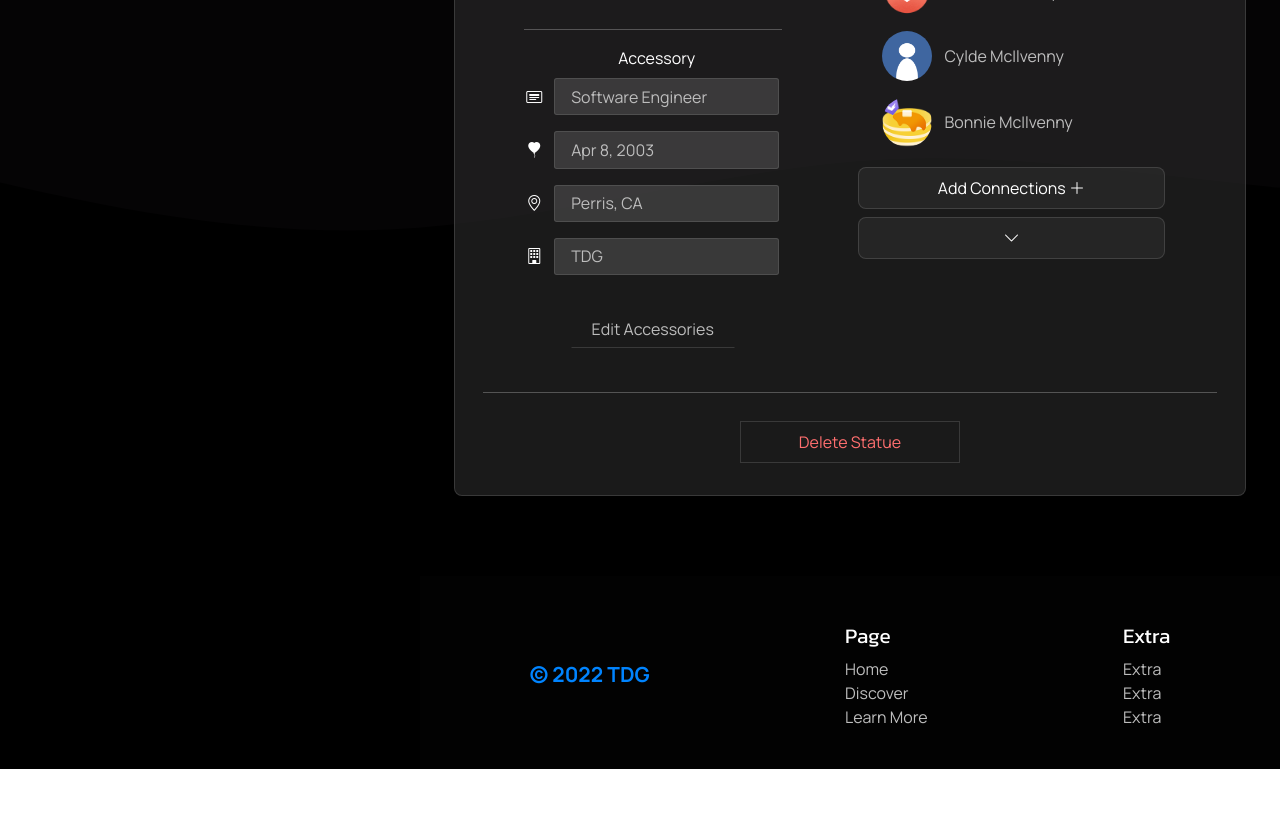
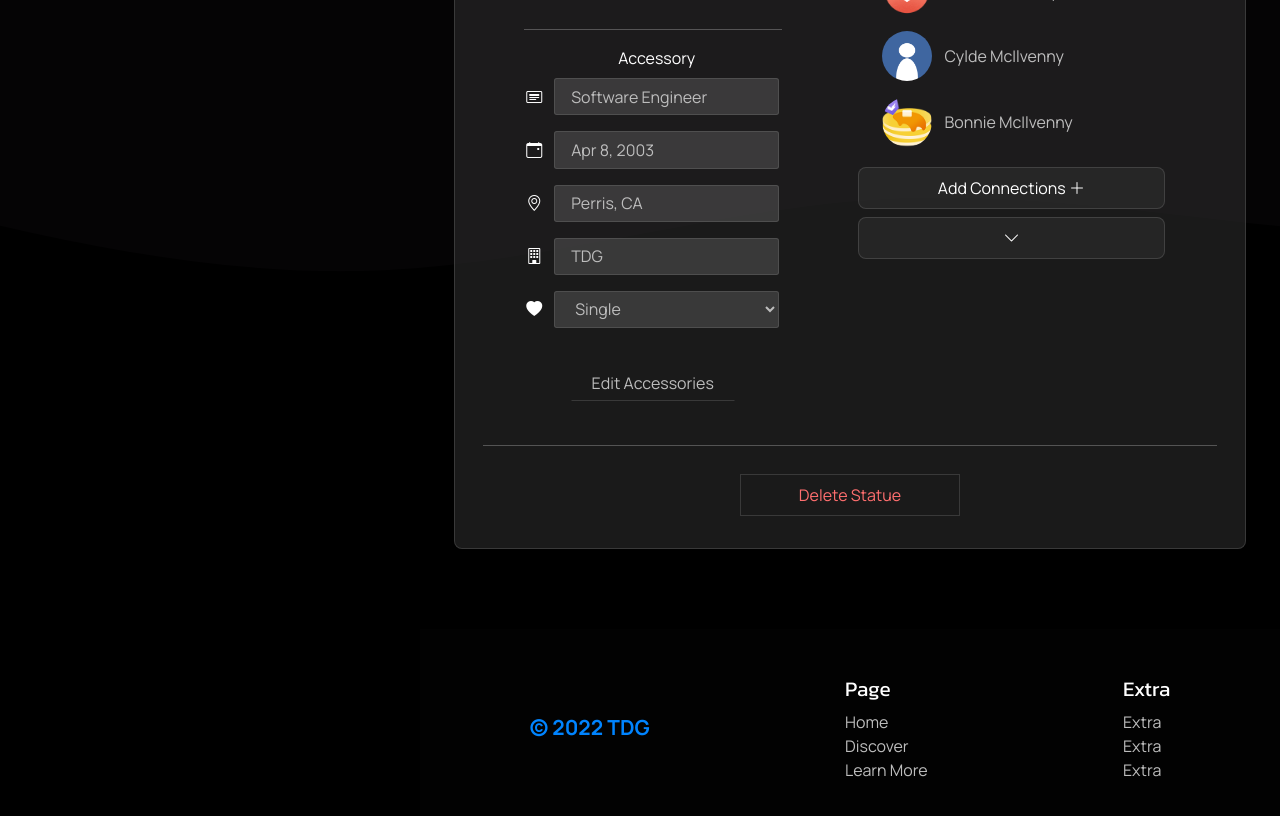
Before and after one commit to TDG-Org/Statue-Status, a React (Create React App) app in the folder client/: page /profile in a window 1280 px wide. Shown: the part 1560-2376 px from the top of the page. Before the commit the page ends 2329 px from the top, so only its background shows below. Built offline with nearby package versions, Linux system fonts and the light colour scheme.

Commit message:
added the values and another input for the relationship status

```diff
--- a/client/src/components/Statue/Profile Statue/Primary/ProfileStatueAccessory.jsx
+++ b/client/src/components/Statue/Profile Statue/Primary/ProfileStatueAccessory.jsx
@@ -151,7 +151,7 @@ const ProfileStatueAccessory = () => {
 
       {/* Birthday  */}
       <div className="accessories-birthday">
-        <i className="bi bi-balloon-heart-fill"></i>
+        <i className="bi bi-calendar-event"></i>
         <DatePicker
           id="theDatePicker"
           selected={selectedDate}
@@ -194,6 +194,23 @@ const ProfileStatueAccessory = () => {
           />
       </div>
 
+      {/* Relationship  */}
+      <div className="accessories-relationship">
+        <i className="bi bi-heart-fill"></i>
+          <select
+            name="relationship"
+            className="relationship-input"
+            onChange={handleAccessoriesInputChange}
+            defaultValue={accessoriesValues?.relationship}
+            disabled={editStatueAccessoryActive ? false : true}
+          >
+            <option value="single">Single</option>
+            <option value="taken">Taken</option>
+            <option value="married">Married</option>
+            <option value="other">Other</option>
+          </select>
+      </div>
+
         <div className={`bottom-editable-sect-content-btns ${editStatueAccessoryActive ? "" : "hide"}`}>
           {/* Save Button  */}
           <button
--- a/client/src/components/Statue/Profile Statue/ProfileStatue.jsx
+++ b/client/src/components/Statue/Profile Statue/ProfileStatue.jsx
@@ -20,10 +20,8 @@ function handleDeleteStatue() {
       text: "deleting...",
       button: false
     });
-
     setTimeout(() => {
       swal.close();
-
       deleteStatue();
     }, 1200);
   }
@@ -34,7 +32,6 @@ function handleDeleteStatue() {
       icon: "success",
       button: false
     });
-
     setTimeout(() => {
       swal.close();
     }, 1550);
--- a/client/src/sass/components/Profile Statue/ConnectionsComp.scss
+++ b/client/src/sass/components/Profile Statue/ConnectionsComp.scss
@@ -15,7 +15,7 @@
         border-bottom: 1px solid transparent;
       }
       .max-limit-reached {
-        color: $red-clr;
+        color: $accent-clr;
         border-bottom: 1px solid $red-clr !important;
       }
       .statue-peer-wrapper {
--- a/client/src/sass/components/Profile Statue/ProfileStatue.scss
+++ b/client/src/sass/components/Profile Statue/ProfileStatue.scss
@@ -173,7 +173,11 @@
         }
 
         // Accessories Sections
-        .accessories-headline, .accessories-birthday, .accessories-location, .accessories-company {
+        .accessories-headline,
+        .accessories-birthday,
+        .accessories-location,
+        .accessories-company,
+        .accessories-relationship {
           gap: .75rem;
           display: flex;
           flex-wrap: nowrap;
@@ -183,7 +187,12 @@
         }
 
         // The inputs
-        .headline-input, .the-datepicker, .location-input, .company-input {
+        .headline-input,
+        .the-datepicker,
+        .location-input,
+         .company-input,
+         .relationship-input {
+          min-width: 218px;
           width: 100%;
           border: none;
           padding: .35rem 1rem;
@@ -196,6 +205,11 @@
             color: $light-clr;
             border: 1px solid $mid-light-clr;
           }
+        }
+
+        .relationship-input option {
+            background-color: $dark-clr;
+            color: $light-clr;
         }
 
         .bottom-editable-sect-content-btns {
```
Lines whose indentation alone changed are shown as unchanged.
